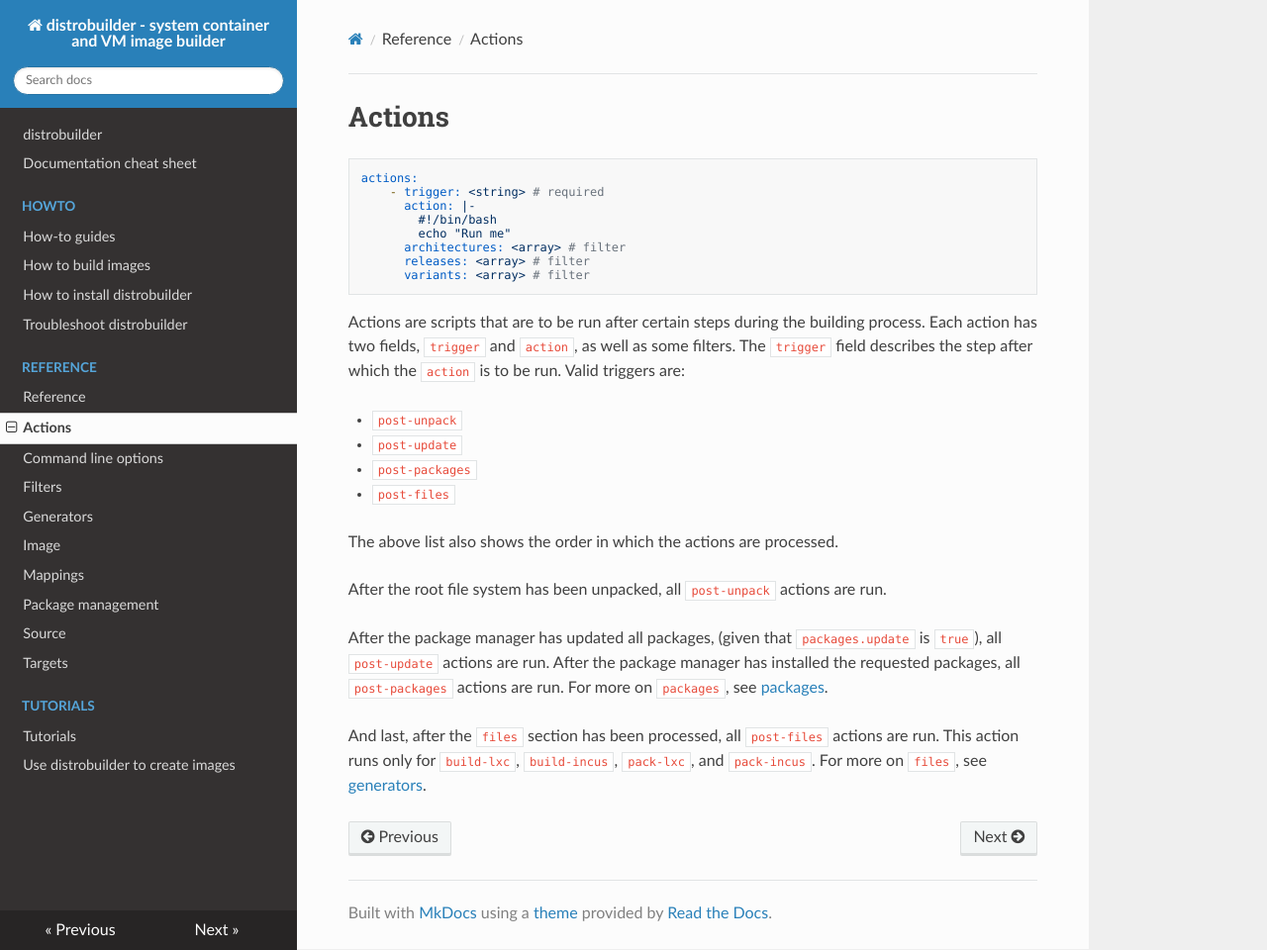
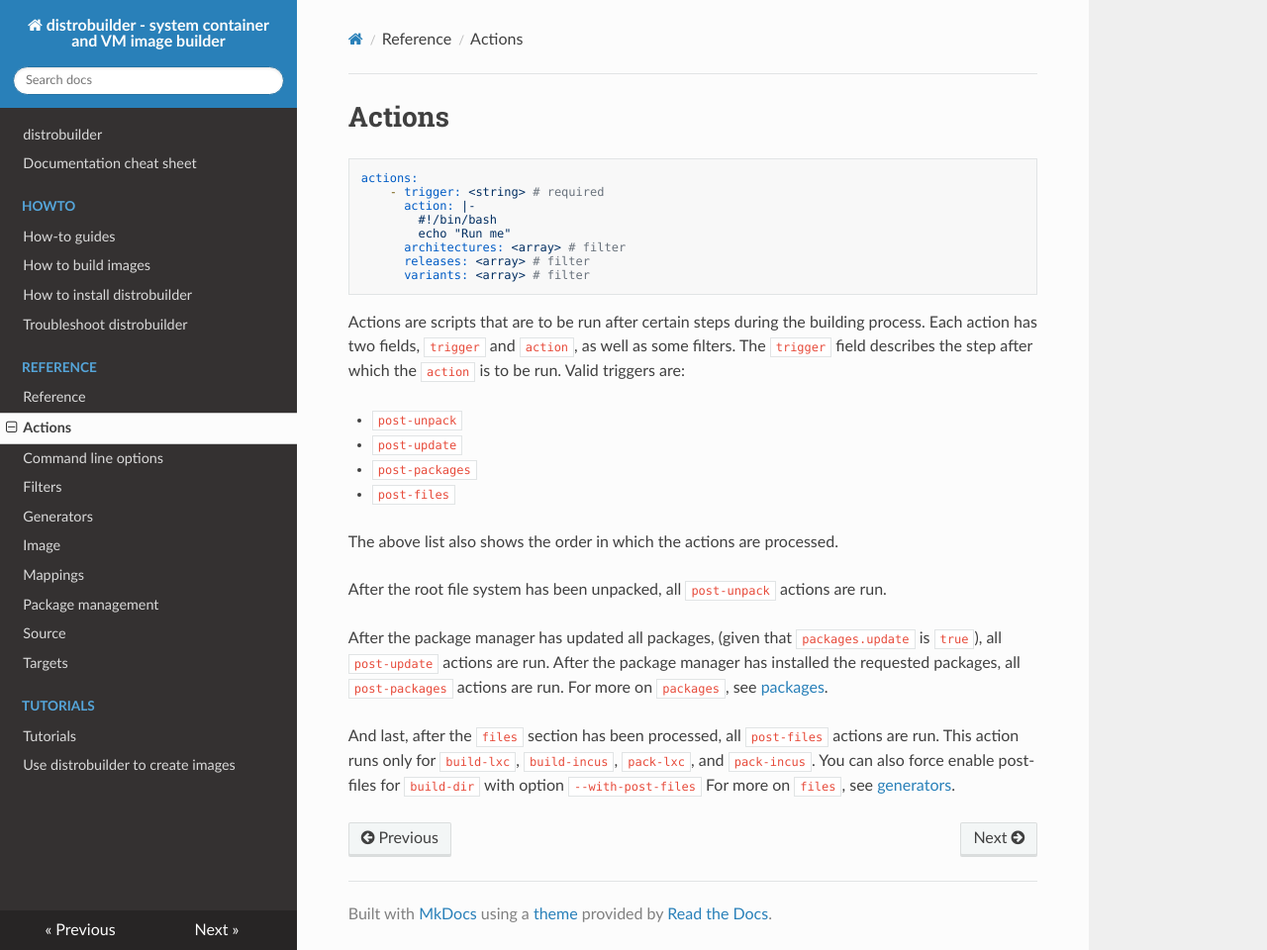
Before and after one commit to lxc/distrobuilder, an MkDocs documentation site: the page built from doc/reference/actions.md, in a window 1280 px wide and 960 px high. Shown: the whole window at 99% size. Built offline with MkDocs 1.6.1, drawn with Linux system fonts in a browser that asks for light colours; nearby versions of some CDN libraries.

Commit message:
Update actions.md
Add flag --with-post-file

Signed-off-by: Phạm Tiến Thành <tienthanh.dqc@gmail.com>

```diff
--- a/doc/reference/actions.md
+++ b/doc/reference/actions.md
@@ -31,4 +31,5 @@ For more on `packages`, see [packages](packages.md).
 
 And last, after the `files` section has been processed, all `post-files` actions are run.
 This action runs only for `build-lxc`, `build-incus`, `pack-lxc`, and `pack-incus`.
+You can also force enable post-files for `build-dir` with option `--with-post-files`
 For more on `files`, see [generators](generators.md).
```
